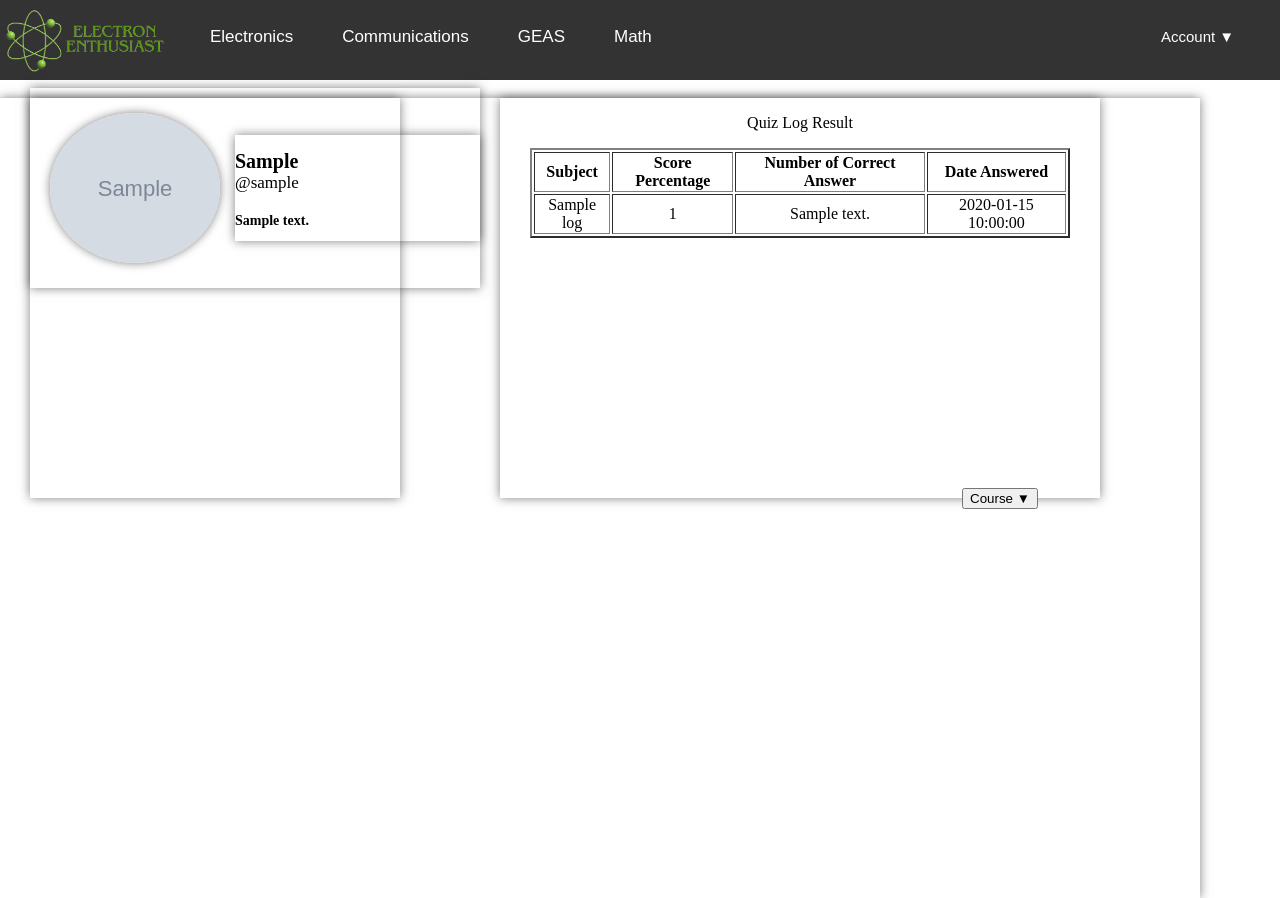
After one commit to rfhtorres28/quizzapp, a Flask app: template templates/elecslog.html in a window 1280 px wide. The commit adds this page. Run offline with Flask 3, Linux system fonts and the light colour scheme; the template is opened without the code that fills it: most values are stand-ins (such as "Sample title", 1, 10 or a date in 2020); grey boxes marked "Sample" are stand-in pictures; parts of the project's set-up code (start-up, migrations or seed data) failed here and were passed over; some libraries are stand-ins or nearby versions.

```diff
--- a/quiz.py
+++ b/quiz.py
@@ -379,7 +379,7 @@
 
 
 
-@app.route("/account")
+@app.route("/account", methods=['GET', 'POST'])
 @login_required
 def account():
 
@@ -387,7 +387,15 @@
     username = current_user.username
     bio = current_user.bio
     image_file = url_for('static', filename='profile_pics/' + current_user.image_file)
-    return render_template('account.html', image_file=image_file, present_user=present_user, username=username, bio=bio)
+    record = []
+
+    if request.method == 'POST':
+         selected_course = request.form['course']
+         user = UserResult.query.filter_by(user_id=current_user.id, subject=selected_course).all()
+         record = [{"subject":result.subject, "score_percentage":result.score_percentage, "correct_answer": result.no_correct_answer, "timestamp":result.timestamp} for result in user]
+
+
+    return render_template('account.html', image_file=image_file, present_user=present_user, username=username, bio=bio, record=record)
 
 
 
@@ -497,6 +505,34 @@
 
 
    def post(self):
+            # Fetching new electronics questions from the administrator
+            if request.data:
+                 data = request.json
+                 totalquestions = ElecsQuestions.query.count()
+                 question = data.get('content')
+                 options = data.get('options')
+
+                 if question:
+                    question_id = totalquestions + 1
+                    new_question = ElecsQuestions(id=question_id, content=question)
+                    db.session.add(new_question)
+                    db.session.commit()
+
+                    if options:
+                      id = ElecsOptions.query.count()
+                      question_no = totalquestions + 1
+                      for option_data in options:
+                             id += 1
+                             letter = option_data['letter']
+                             content = option_data['content']
+                             is_correct = option_data['is_correct']
+                             new_option = ElecsOptions(id=id, question_no=question_no, letter=letter, content=content, is_correct=is_correct)
+                             db.session.add(new_option)
+                             db.session.commit()
+
+                 return jsonify({"message":"Question added succesfully"})
+
+
 
             form = QuizForm()
             no_correct_answer = 0
@@ -507,6 +543,7 @@
             user_result = {}
             session_id = secrets.token_hex(16)
             session['sid'] = session_id
+
 
             if form.validate_on_submit():
                 form_data = request.form.to_dict()
@@ -546,7 +583,8 @@
 
 
 
- # Creating API Resource for Communications Questions
+
+# Creating API Resource for Communications Questions
 class Communications(Resource):
 
    @login_required
@@ -569,6 +607,7 @@
             user_result = {}
             session_id = secrets.token_hex(16)
             session['sid'] = session_id
+
 
             if form.validate_on_submit():
                 form_data = request.form.to_dict()
@@ -614,6 +653,7 @@
 
 
 
+
 @app.route('/electronics/answers')
 @login_required #Safety feature so that user that is not authenticated cant access the correct answers
 def elecsanswers():
@@ -625,8 +665,8 @@
             correct_answers.append(correct_response)
 
 
+    return render_template('elecs_correct_answers.html', correct_answers=correct_answers)
 
-    return render_template('elecs_correct_answers.html', correct_answers=correct_answers)
 
 
 @app.route('/communications/answers')
--- a/request.py
+++ b/request.py
@@ -9,7 +9,7 @@
     #response = requests.delete(url)
 
     #response = requests.get(url) #-for retrieving operation
-    #response = requests.post(url, json=data)
+    response = requests.post(url, json=data)
     #response = requests.put(url, json=data) #for updating data
 
     if response.status_code == 200:
--- a/templates/account.html
+++ b/templates/account.html
@@ -71,7 +71,7 @@
             margin-top: 30px;
 
         }
-        .dropdown{
+        .dropdown {
             display: inline-block;
             margin: 0 0 0 1125px;
             position: relative;
@@ -204,15 +204,37 @@
             margin-left: 100px;
 
         }
-        .user_result .table_result {
 
-            margin: 0 auto;
-        }
         .user_result table {
         margin: 0 auto; /* Set left and right margins to auto */
         width: 90%; /* Adjust the width as needed */
        }
 
+       .user_result .dropdown-2 {
+            display: inline-block;
+            margin-top: 250px;
+            margin-right: -400px;
+            /* box-shadow: 0 0 10px rgba(0, 0, 0, 0.5); */
+
+       }
+       .user_result .dropdown-2 a {
+        display: block;
+        color: black;
+        text-decoration: none;
+        padding: 5px 5px;
+       }
+       .user_result .content-2 {
+        display: none;
+        position: absolute;
+        background-color: rgb(188, 188, 188);
+       }
+       .user_result .dropdown-2:hover .content-2 {
+        display: block;
+
+       }
+       .user_result .dropdown-2 a:hover {
+        background-color: rgb(227, 227, 227);
+       }
         </style>
 
 
@@ -221,7 +243,7 @@
 
     <nav>
         <ul class="menu">
-            <img src="static\logo.png" alt="Example Image" class="logo">
+            <img src="{{url_for('static', filename='logo.png')}}" alt="Example Image" class="logo">
             <li class="electronics"><a href = "{{url_for('electronics')}}">Electronics</a></li>
             <li class="communications"><a href = "{{url_for('communications')}}">Communications</a></li>
             <li class="geas"><a href = "{{url_for('electronics')}}">GEAS</a></li>
@@ -257,19 +279,46 @@
     {% endif %}
     {% endwith %}
 
+
     <div class="user_result">
         <p>Quiz Log Result</p>
         <div class="table_result">
-           <table  border="2">
+           <table border="2">
+            <thead>
                <tr>
                    <th>Subject</th>
-                   <th>Date Answered</th>
                    <th>Score Percentage</th>
                    <th>Number of Correct Answer</th>
+                   <th>Date Answered</th>
                </tr>
+            </thead>
+            <tbody>
+                {%for log in record:%}
+                <tr>
+                    <td>{{log["subject"]}}</td>
+                    <td>{{log["score_percentage"]}}</td>
+                    <td>{{log["correct_answer"]}}</td>
+                    <td>{{log["timestamp"]}}</td>
+                </tr>
+                {%endfor%}
+            </tbody>
            </table>
        </div>
+       <form id="courseForm" action="" method="POST">
+       <div class="dropdown-2">
+            <button>Course &#9660;</button>
+            <div class="content-2">
+                <a href="#" onclick="document.getElementById('courseInput').value = 'Electronics'; document.getElementById('courseForm').submit();">Electronics</a>
+                <a href="#" onclick="document.getElementById('courseInput').value = 'Communications'; document.getElementById('courseForm').submit();">Communications</a>
+            </div>
+       </div>
+       <input type="hidden" id="courseInput" name="course">
+       </form>
     </div>
+
+
+
+
     </div>
 
 
--- a/templates/elecs_result.html
+++ b/templates/elecs_result.html
@@ -132,7 +132,7 @@
 
 
     <br>
-    <button type="button" onclick="window.location.href = '{{url_for('communications')}}';" class="restart-test">Restart the Test</button>
-   <p> <button type="button" onclick="window.location.href = '{{url_for('commsanswers')}}';" class="correct-answer">Correct Answers</button></p>
+    <button type="button" onclick="window.location.href = '{{url_for('electronics')}}';" class="restart-test">Restart the Test</button>
+   <p> <button type="button" onclick="window.location.href = '{{url_for('elecsanswers')}}';" class="correct-answer">Correct Answers</button></p>
 </body>
 </html>
--- /dev/null
+++ b/templates/elecslog.html
@@ -0,0 +1,12 @@
+{%extends "account.html"%}
+
+{%block content%}
+{%for log in record:%}
+    <tr>
+        <td>{{log["subject"]}}</td>
+        <td>{{log["score_percentage"]}}</td>
+        <td>{{log["correct_answer"]}}</td>
+        <td>{{log["timestamp"]}}</td>
+    </tr>
+{%endfor%}
+{%endblock%}
```
